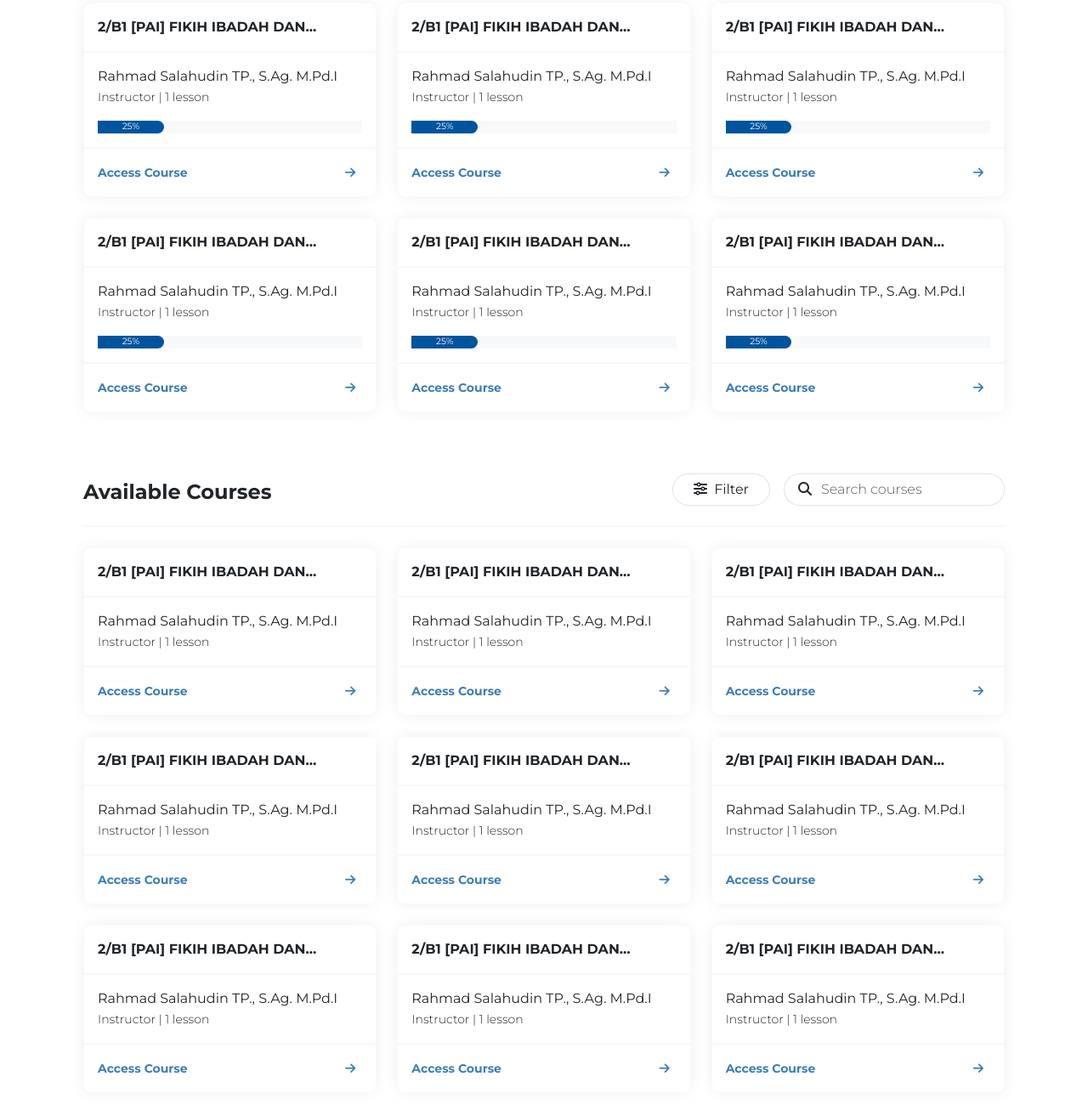
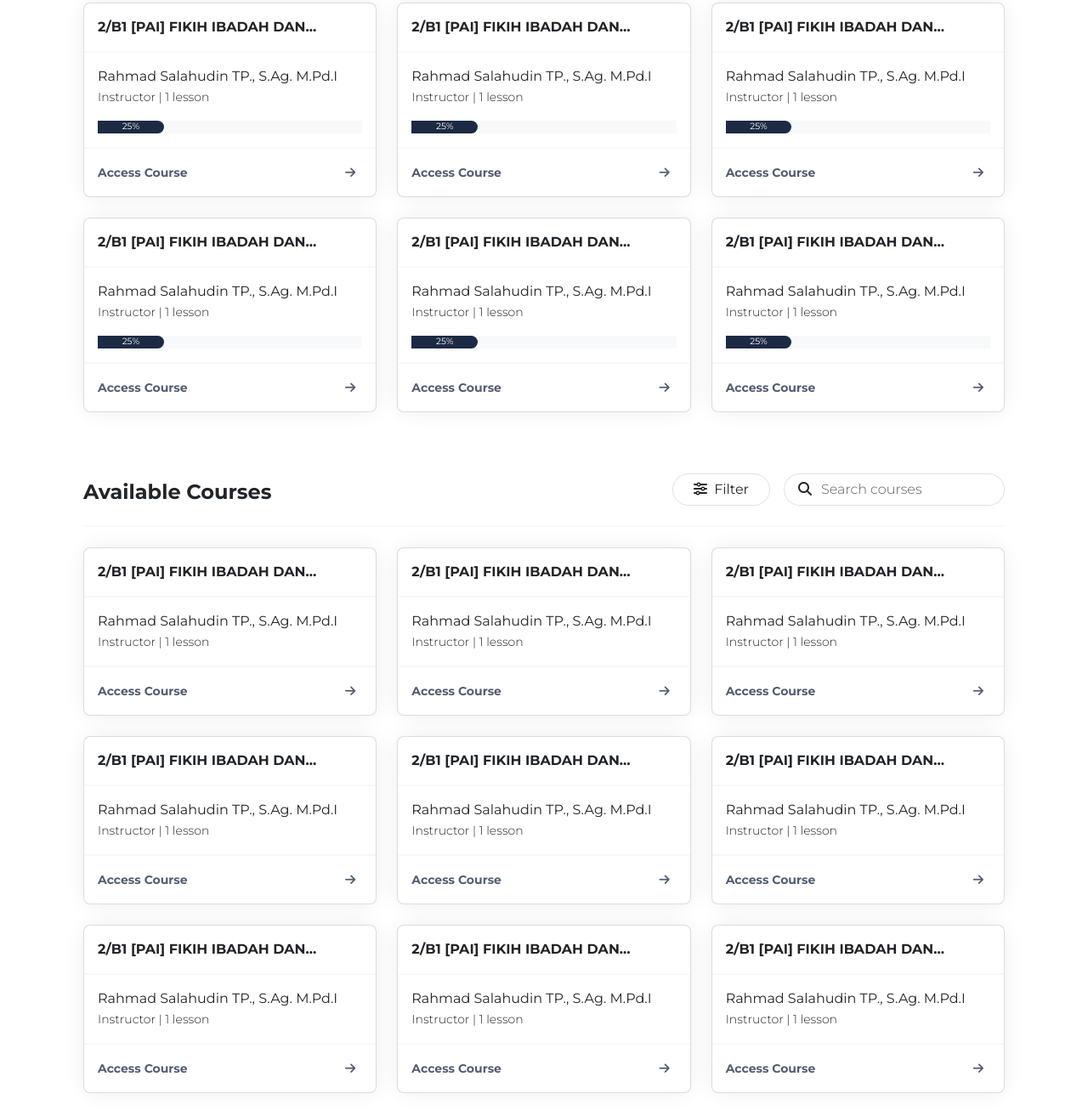
Before and after one commit to zendhiyb/remake-lms-umsida, a plain HTML site: page index.html in a window 1280 px wide. Shown: the part 689-2002 px from the top of the page at 85% size. Drawn offline with nearby package versions, Linux system fonts and the light colour scheme.

Commit message:
+ update code

```diff
--- a/assets/css/style.css
+++ b/assets/css/style.css
@@ -11,12 +11,13 @@ nav {
 }
 
 nav.sticky {
-    background-color: #00549e !important;
-    /* background-color: #ffffff !important; */
+    /* background-color: #00549e !important; */
+    /* background-color: #1C2A44 !important; */
+    background-color: #ffffff !important;
     background: linear-gradient(180deg, rgba(0, 0, 0, 0) 0%, rgba(255,255,255,0) 100%);
     padding: 2px 3px 2px 3px !important;
     transition: all 0.3s ease-in-out;
-    /* box-shadow: 2px 0 5px rgb(180, 180, 180); */
+    box-shadow: 2px 0 5px rgb(180, 180, 180);
 }
 
 .dropdown:hover .dropdown-menu {
@@ -27,8 +28,8 @@ nav.sticky {
 .sticky .nav-link,
 .sticky .fw-bold,
 .sticky .fa-solid {
-    color: rgb(255, 255, 255) !important;
-    /* color: rgb(68, 68, 68) !important; */
+    /* color: rgb(255, 255, 255) !important; */
+    color: rgb(68, 68, 68) !important;
 }
 
 .img {
@@ -87,18 +88,19 @@ nav.sticky {
 }
 
 .card-shadow {
-    box-shadow: 0px 0px 20px -4px rgba(0,0,0,0.1);
+    box-shadow: 0px 0px 27px -4px rgba(0,0,0,0.1);
 }
 
 .card-hover {
-    box-shadow: 0px 0px 20px -4px rgba(0,0,0,0.1);
+    box-shadow: 0px 0px 27px -4px rgba(0,0,0,0.1);
     transition: all 0.3s ease-in-out;
 }
 
 .card-hover:hover {
-    box-shadow: 0px 0px 20px -4px #0000002f;
+    box-shadow: 0px 0px 27px -4px #0000002f;
 }
 
 .text-blue {
-    color: #00549ec2;
+    /* color: #00549ec2; */
+    color: #1c2a44c2;
 }
--- a/index.html
+++ b/index.html
@@ -63,7 +63,7 @@
                 </a>
               </li>
                 <a class="" href="#">
-                    <img src="assets/img/fotogw.jpeg" class="rounded-circle ms-2" height="35px" alt="">
+                    <img src="assets/img/fotogw.jpeg" class="rounded-circle ms-2 border" height="35px" alt="">
                 </a>
             </ul>
           </div>
@@ -136,7 +136,7 @@
               <div class="row">
                 <div class="col-md-4">
                   <a href="#" style="text-decoration: none;">
-                    <div class="card p-0 border border-light mb-4 rounded-3 card-shadow card-hover">
+                    <div class="card p-0 border border-opacity-25 border-secondary mb-4 rounded-3 card-shadow card-hover">
                       <div class="p-3">
                         <h6 class="limit-title lh-base fw-bold m-0">2/B1 [PAI] FIKIH IBADAH DAN MUAMAL.</h6>
                       </div>
@@ -146,7 +146,7 @@
                         <p class="m-0 fw-light"><small>Instructor | 1 lesson</small></p>
                         <!-- <div id="chart" class="m-0"></div> -->
                         <div class="progress mt-3 mb-3 rounded-0 bg-light" role="progressbar" aria-label="Example with label" aria-valuenow="25" aria-valuemin="0" aria-valuemax="100" style="height: 15px">
-                          <div class="progress-bar rounded-end-5" style="width: 25%; background-color: #00549e;"><small>25%</small></div>
+                          <div class="progress-bar rounded-end-5" style="width: 25%; background-color: #1C2A44;"><small>25%</small></div>
                         </div>
                       </div>
                       <hr class="border m-0">
@@ -161,7 +161,7 @@
                 </div>
                 <div class="col-md-4">
                   <a href="#" style="text-decoration: none;">
-                    <div class="card p-0 border border-light mb-4 rounded-3 card-shadow card-hover">
+                    <div class="card p-0 border border-opacity-25 border-secondary mb-4 rounded-3 card-shadow card-hover">
                       <div class="p-3">
                         <h6 class="limit-title lh-base fw-bold m-0">2/B1 [PAI] FIKIH IBADAH DAN MUAMAL.</h6>
                       </div>
@@ -171,7 +171,7 @@
                         <p class="m-0 fw-light"><small>Instructor | 1 lesson</small></p>
                         <!-- <div id="chart" class="m-0"></div> -->
                         <div class="progress mt-3 mb-3 rounded-0 bg-light" role="progressbar" aria-label="Example with label" aria-valuenow="25" aria-valuemin="0" aria-valuemax="100" style="height: 15px">
-                          <div class="progress-bar rounded-end-5" style="width: 25%; background-color: #00549e;"><small>25%</small></div>
+                          <div class="progress-bar rounded-end-5" style="width: 25%; background-color: #1C2A44;"><small>25%</small></div>
                         </div>
                       </div>
                       <hr class="border m-0">
@@ -186,7 +186,7 @@
                 </div>
                 <div class="col-md-4">
                   <a href="#" style="text-decoration: none;">
-                    <div class="card p-0 border border-light mb-4 rounded-3 card-shadow card-hover">
+                    <div class="card p-0 border border-opacity-25 border-secondary mb-4 rounded-3 card-shadow card-hover">
                       <div class="p-3">
                         <h6 class="limit-title lh-base fw-bold m-0">2/B1 [PAI] FIKIH IBADAH DAN MUAMAL.</h6>
                       </div>
@@ -196,7 +196,7 @@
                         <p class="m-0 fw-light"><small>Instructor | 1 lesson</small></p>
                         <!-- <div id="chart" class="m-0"></div> -->
                         <div class="progress mt-3 mb-3 rounded-0 bg-light" role="progressbar" aria-label="Example with label" aria-valuenow="25" aria-valuemin="0" aria-valuemax="100" style="height: 15px">
-                          <div class="progress-bar rounded-end-5" style="width: 25%; background-color: #00549e;"><small>25%</small></div>
+                          <div class="progress-bar rounded-end-5" style="width: 25%; background-color: #1C2A44;"><small>25%</small></div>
                         </div>
                       </div>
                       <hr class="border m-0">
@@ -211,7 +211,7 @@
                 </div>
                 <div class="col-md-4">
                   <a href="#" style="text-decoration: none;">
-                    <div class="card p-0 border border-light mb-4 rounded-3 card-shadow card-hover">
+                    <div class="card p-0 border border-opacity-25 border-secondary mb-4 rounded-3 card-shadow card-hover">
                       <div class="p-3">
                         <h6 class="limit-title lh-base fw-bold m-0">2/B1 [PAI] FIKIH IBADAH DAN MUAMAL.</h6>
                       </div>
@@ -221,7 +221,7 @@
                         <p class="m-0 fw-light"><small>Instructor | 1 lesson</small></p>
                         <!-- <div id="chart" class="m-0"></div> -->
                         <div class="progress mt-3 mb-3 rounded-0 bg-light" role="progressbar" aria-label="Example with label" aria-valuenow="25" aria-valuemin="0" aria-valuemax="100" style="height: 15px">
-                          <div class="progress-bar rounded-end-5" style="width: 25%; background-color: #00549e;"><small>25%</small></div>
+                          <div class="progress-bar rounded-end-5" style="width: 25%; background-color: #1C2A44;"><small>25%</small></div>
                         </div>
                       </div>
                       <hr class="border m-0">
@@ -236,7 +236,7 @@
                 </div>
                 <div class="col-md-4">
                   <a href="#" style="text-decoration: none;">
-                    <div class="card p-0 border border-light mb-4 rounded-3 card-shadow card-hover">
+                    <div class="card p-0 border border-opacity-25 border-secondary mb-4 rounded-3 card-shadow card-hover">
                       <div class="p-3">
                         <h6 class="limit-title lh-base fw-bold m-0">2/B1 [PAI] FIKIH IBADAH DAN MUAMAL.</h6>
                       </div>
@@ -246,7 +246,7 @@
                         <p class="m-0 fw-light"><small>Instructor | 1 lesson</small></p>
                         <!-- <div id="chart" class="m-0"></div> -->
                         <div class="progress mt-3 mb-3 rounded-0 bg-light" role="progressbar" aria-label="Example with label" aria-valuenow="25" aria-valuemin="0" aria-valuemax="100" style="height: 15px">
-                          <div class="progress-bar rounded-end-5" style="width: 25%; background-color: #00549e;"><small>25%</small></div>
+                          <div class="progress-bar rounded-end-5" style="width: 25%; background-color: #1C2A44;"><small>25%</small></div>
                         </div>
                       </div>
                       <hr class="border m-0">
@@ -261,7 +261,7 @@
                 </div>
                 <div class="col-md-4">
                   <a href="#" style="text-decoration: none;">
-                    <div class="card p-0 border border-light mb-4 rounded-3 card-shadow card-hover">
+                    <div class="card p-0 border border-opacity-25 border-secondary mb-4 rounded-3 card-shadow card-hover">
                       <div class="p-3">
                         <h6 class="limit-title lh-base fw-bold m-0">2/B1 [PAI] FIKIH IBADAH DAN MUAMAL.</h6>
                       </div>
@@ -271,7 +271,7 @@
                         <p class="m-0 fw-light"><small>Instructor | 1 lesson</small></p>
                         <!-- <div id="chart" class="m-0"></div> -->
                         <div class="progress mt-3 mb-3 rounded-0 bg-light" role="progressbar" aria-label="Example with label" aria-valuenow="25" aria-valuemin="0" aria-valuemax="100" style="height: 15px">
-                          <div class="progress-bar rounded-end-5" style="width: 25%; background-color: #00549e;"><small>25%</small></div>
+                          <div class="progress-bar rounded-end-5" style="width: 25%; background-color: #1C2A44;"><small>25%</small></div>
                         </div>
                       </div>
                       <hr class="border m-0">
@@ -308,7 +308,7 @@
               <div class="row">
                 <div class="col-md-4">
                   <a href="#" style="text-decoration: none;">
-                    <div class="card p-0 border border-light mb-4 rounded-3 card-shadow card-hover">
+                    <div class="card p-0 border border-opacity-25 border-secondary mb-4 rounded-3 card-shadow card-hover">
                       <div class="p-3">
                         <h6 class="limit-title lh-base fw-bold m-0">2/B1 [PAI] FIKIH IBADAH DAN MUAMAL.</h6>
                       </div>
@@ -329,7 +329,7 @@
                 </div>
                 <div class="col-md-4">
                   <a href="#" style="text-decoration: none;">
-                    <div class="card p-0 border border-light mb-4 rounded-3 card-shadow card-hover">
+                    <div class="card p-0 border border-opacity-25 border-secondary mb-4 rounded-3 card-shadow card-hover">
                       <div class="p-3">
                         <h6 class="limit-title lh-base fw-bold m-0">2/B1 [PAI] FIKIH IBADAH DAN MUAMAL.</h6>
                       </div>
@@ -350,7 +350,7 @@
                 </div>
                 <div class="col-md-4">
                   <a href="#" style="text-decoration: none;">
-                    <div class="card p-0 border border-light mb-4 rounded-3 card-shadow card-hover">
+                    <div class="card p-0 border border-opacity-25 border-secondary mb-4 rounded-3 card-shadow card-hover">
                       <div class="p-3">
                         <h6 class="limit-title lh-base fw-bold m-0">2/B1 [PAI] FIKIH IBADAH DAN MUAMAL.</h6>
                       </div>
@@ -371,7 +371,7 @@
                 </div>
                 <div class="col-md-4">
                   <a href="#" style="text-decoration: none;">
-                    <div class="card p-0 border border-light mb-4 rounded-3 card-shadow card-hover">
+                    <div class="card p-0 border border-opacity-25 border-secondary mb-4 rounded-3 card-shadow card-hover">
                       <div class="p-3">
                         <h6 class="limit-title lh-base fw-bold m-0">2/B1 [PAI] FIKIH IBADAH DAN MUAMAL.</h6>
                       </div>
@@ -392,7 +392,7 @@
                 </div>
                 <div class="col-md-4">
                   <a href="#" style="text-decoration: none;">
-                    <div class="card p-0 border border-light mb-4 rounded-3 card-shadow card-hover">
+                    <div class="card p-0 border border-opacity-25 border-secondary mb-4 rounded-3 card-shadow card-hover">
                       <div class="p-3">
                         <h6 class="limit-title lh-base fw-bold m-0">2/B1 [PAI] FIKIH IBADAH DAN MUAMAL.</h6>
                       </div>
@@ -413,7 +413,7 @@
                 </div>
                 <div class="col-md-4">
                   <a href="#" style="text-decoration: none;">
-                    <div class="card p-0 border border-light mb-4 rounded-3 card-shadow card-hover">
+                    <div class="card p-0 border border-opacity-25 border-secondary mb-4 rounded-3 card-shadow card-hover">
                       <div class="p-3">
                         <h6 class="limit-title lh-base fw-bold m-0">2/B1 [PAI] FIKIH IBADAH DAN MUAMAL.</h6>
                       </div>
@@ -434,7 +434,7 @@
                 </div>
                 <div class="col-md-4">
                   <a href="#" style="text-decoration: none;">
-                    <div class="card p-0 border border-light mb-4 rounded-3 card-shadow card-hover">
+                    <div class="card p-0 border border-opacity-25 border-secondary mb-4 rounded-3 card-shadow card-hover">
                       <div class="p-3">
                         <h6 class="limit-title lh-base fw-bold m-0">2/B1 [PAI] FIKIH IBADAH DAN MUAMAL.</h6>
                       </div>
@@ -455,7 +455,7 @@
                 </div>
                 <div class="col-md-4">
                   <a href="#" style="text-decoration: none;">
-                    <div class="card p-0 border border-light mb-4 rounded-3 card-shadow card-hover">
+                    <div class="card p-0 border border-opacity-25 border-secondary mb-4 rounded-3 card-shadow card-hover">
                       <div class="p-3">
                         <h6 class="limit-title lh-base fw-bold m-0">2/B1 [PAI] FIKIH IBADAH DAN MUAMAL.</h6>
                       </div>
@@ -476,7 +476,7 @@
                 </div>
                 <div class="col-md-4">
                   <a href="#" style="text-decoration: none;">
-                    <div class="card p-0 border border-light mb-4 rounded-3 card-shadow card-hover">
+                    <div class="card p-0 border border-opacity-25 border-secondary mb-4 rounded-3 card-shadow card-hover">
                       <div class="p-3">
                         <h6 class="limit-title lh-base fw-bold m-0">2/B1 [PAI] FIKIH IBADAH DAN MUAMAL.</h6>
                       </div>
```
